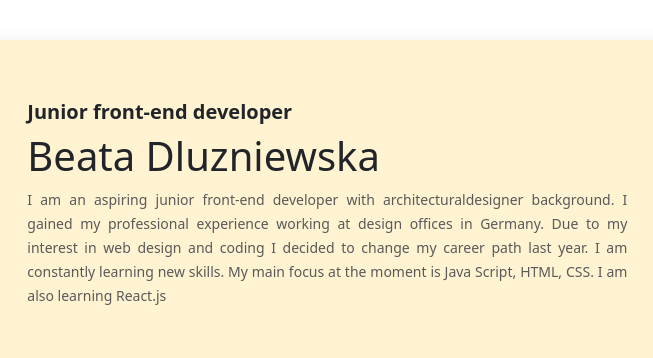
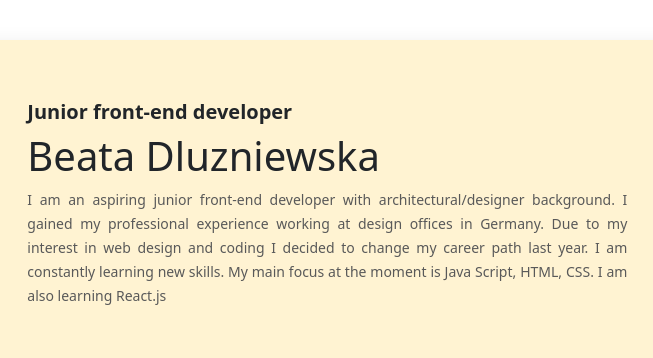
Before and after one commit to beatadluzniewska/CV-BD, a plain HTML site: page index.html in a window 1280 px wide. Shown: the top 358 px of the page, 454-1107 px from the left. Drawn offline with nearby package versions, Linux system fonts and the light colour scheme.

Commit message:
small fixes

```diff
--- a/index.html
+++ b/index.html
@@ -24,7 +24,7 @@
         </h2>
         <h1>Beata Dluzniewska</h1>
         <p class="description">
-          I am an aspiring junior front-end developer with architecturaldesigner background. I gained my
+          I am an aspiring junior front-end developer with architectural/designer background. I gained my
           professional
           experience working at design offices in Germany. Due to my
           interest in
```
